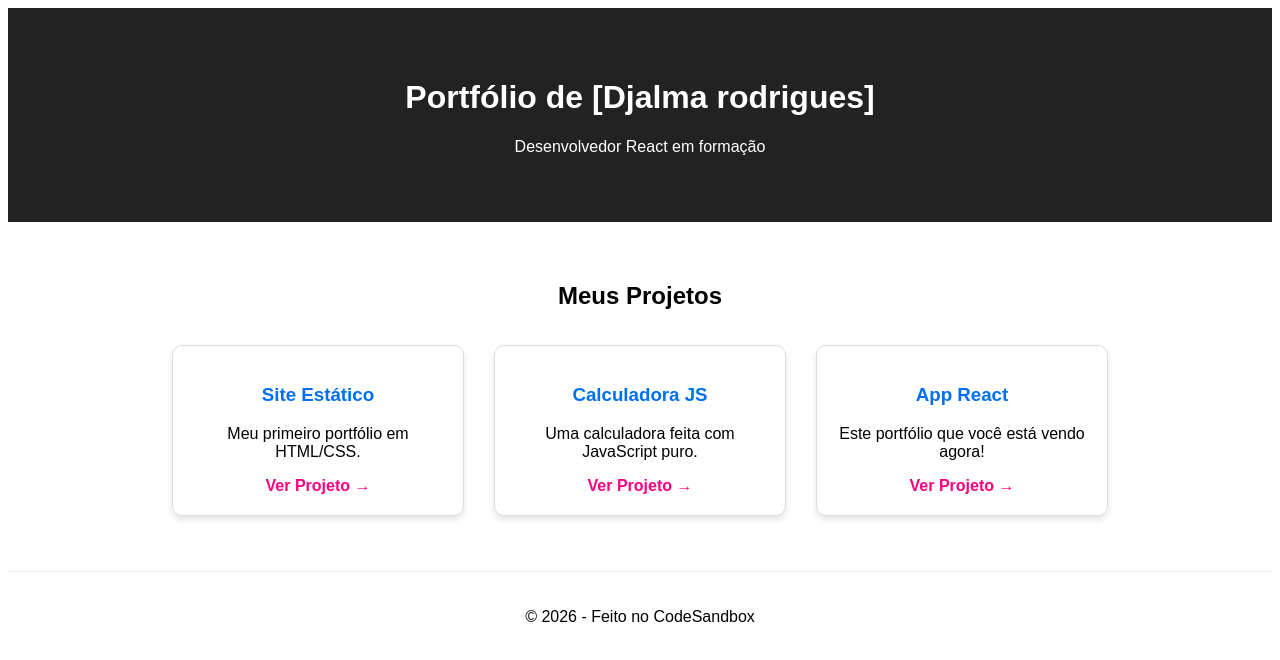
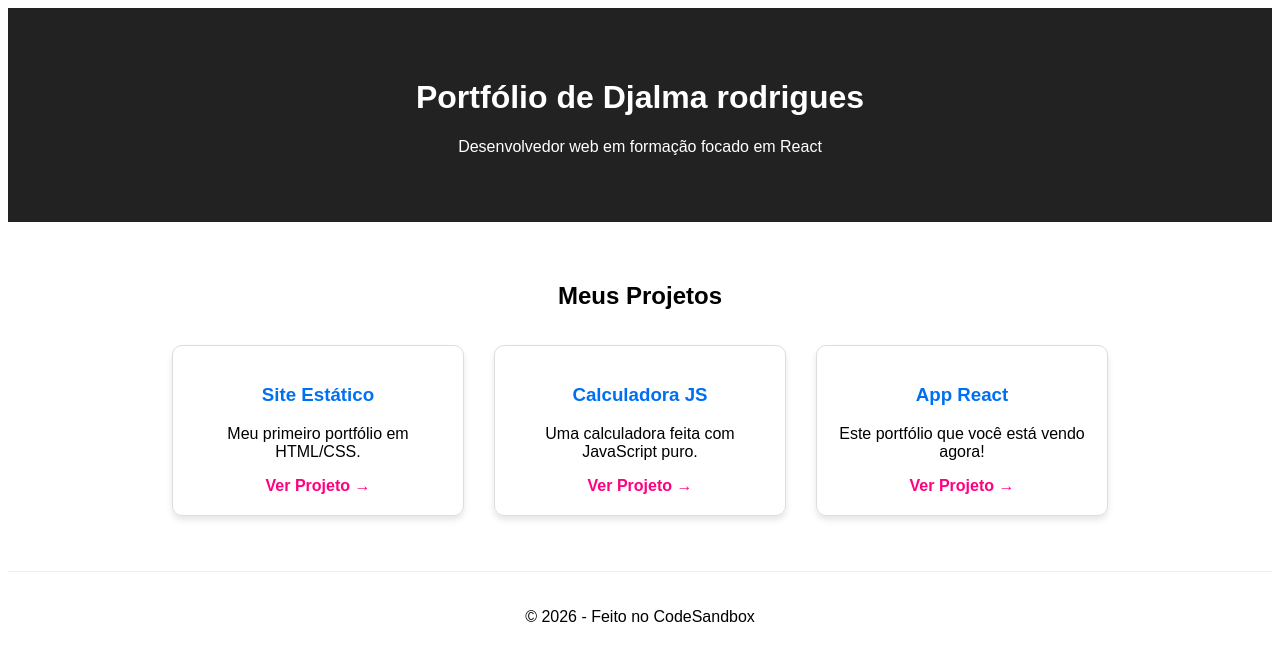
Before and after one commit to Djalmarps/portfolio-react-djalma, a React (Create React App) app: page / in a window 1280 px wide. Shown: the top 660 px of the page. Built offline with nearby package versions, Linux system fonts and the light colour scheme.

Commit message:
Update App.tsx

```diff
--- a/src/App.tsx
+++ b/src/App.tsx
@@ -10,8 +10,8 @@ export default function App() {
       <header
         style={{ backgroundColor: "#222", color: "white", padding: "50px 0" }}
       >
-        <h1>Portfólio de [Djalma rodrigues]</h1>
-        <p>Desenvolvedor React em formação</p>
+        <h1>Portfólio de Djalma rodrigues</h1>
+        <p>Desenvolvedor web em formação focado em React</p>
       </header>
 
       <main>
```
